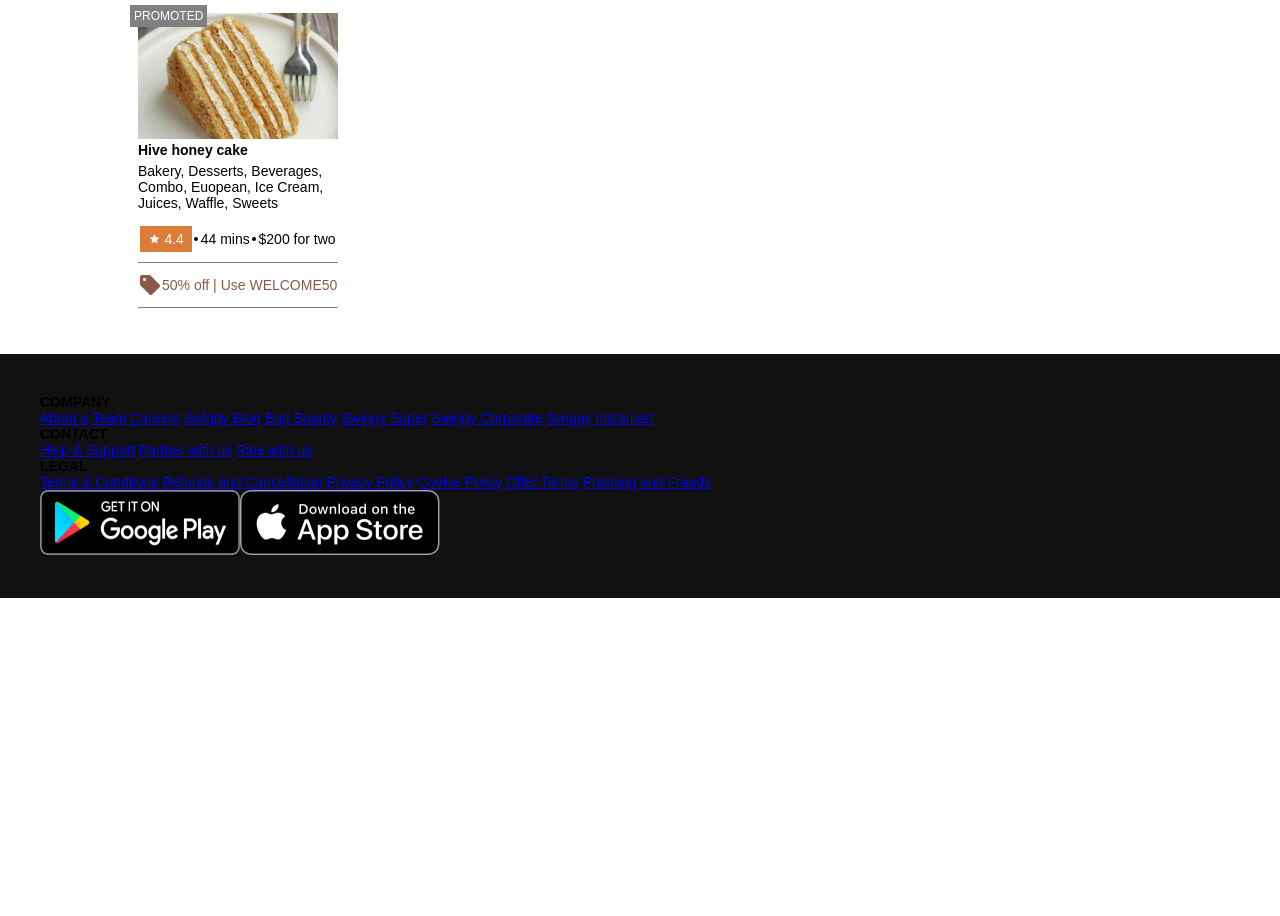
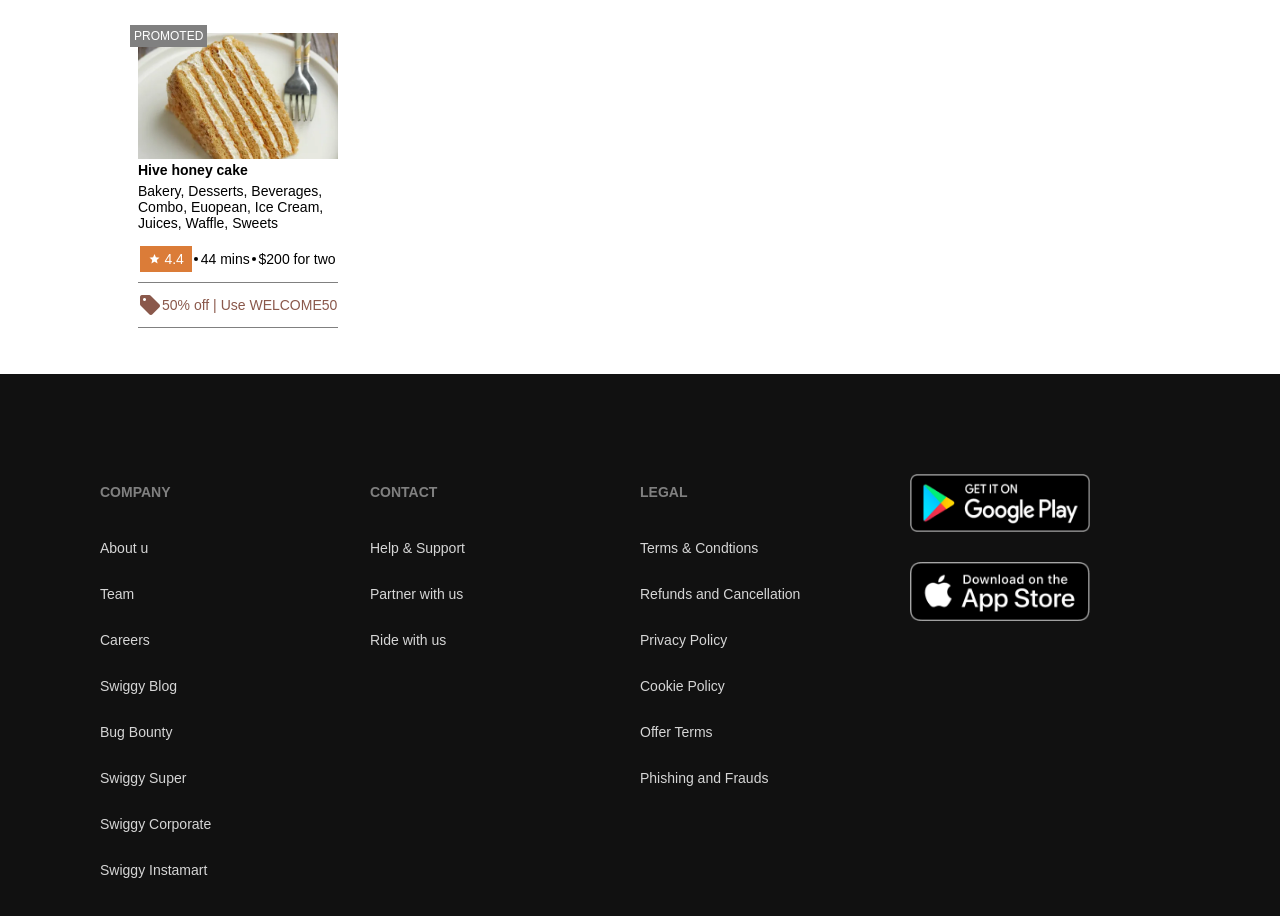
Before and after one commit to rapkshn47/Swiggy-CLone---Frontend-Project, a plain HTML site: page index.html in a window 1280 px wide. Shown: the part 840-1756 px from the top of the page. Before the commit the page ends 1438 px from the top, so only its background shows below. Drawn offline with Linux system fonts and the light colour scheme.

Commit message:
Update style.css

```diff
--- a/style.css
+++ b/style.css
@@ -16,6 +16,15 @@
     right: 0;
     position: sticky;
     top: 0;
+}
+
+.nav-container a{
+    color: orange;
+    text-decoration: none;
+}
+
+.nav-container a:hover{
+    text-decoration: dotted;
 }
 
 .logo{
@@ -50,7 +59,7 @@
     justify-content: space-around;
     align-items: center;
     border-bottom: 1px solid gray;
-    padding: 10px;
+    padding: 20px;
 }
 
 .nav-container1 > .right-half{
@@ -154,6 +163,7 @@
     margin: 10px auto;
     padding: 5px 0;
     visibility: hidden;
+    background-color: white;
 }
  .card:hover .btn{
     visibility: visible;
@@ -165,6 +175,45 @@
  .footer{
     background-color: rgb(17, 17, 17);
     display: grid;
-    grid-template-columns: repeat(4, aut0);
-    padding: 40px;
+    grid-template-columns: repeat(4, 1fr);
+    padding: 100px;
  }
+
+ .footer > div{
+    display: flex;
+    flex-flow: column wrap;
+ }
+
+ .footer > div > a{
+    text-decoration: none;
+    color: rgb(214, 214, 214);
+ }
+
+ .footer > div > a:hover{
+    /* text-decoration: none; */
+    color: rgb(255, 255, 255);
+ }
+
+ .footer img{
+    width: 180px;
+    transition-duration: 0.4s;
+ }
+
+ .footer img:hover{
+    width: 200px;
+ }
+
+
+ .grid-item{
+    gap: 30px;
+ }
+
+ .logos{
+    gap: 20px;
+    align-items: center;
+ }
+
+ .footer  h3{
+    color: #808080;
+    margin: 10px 0;
+ }
```
